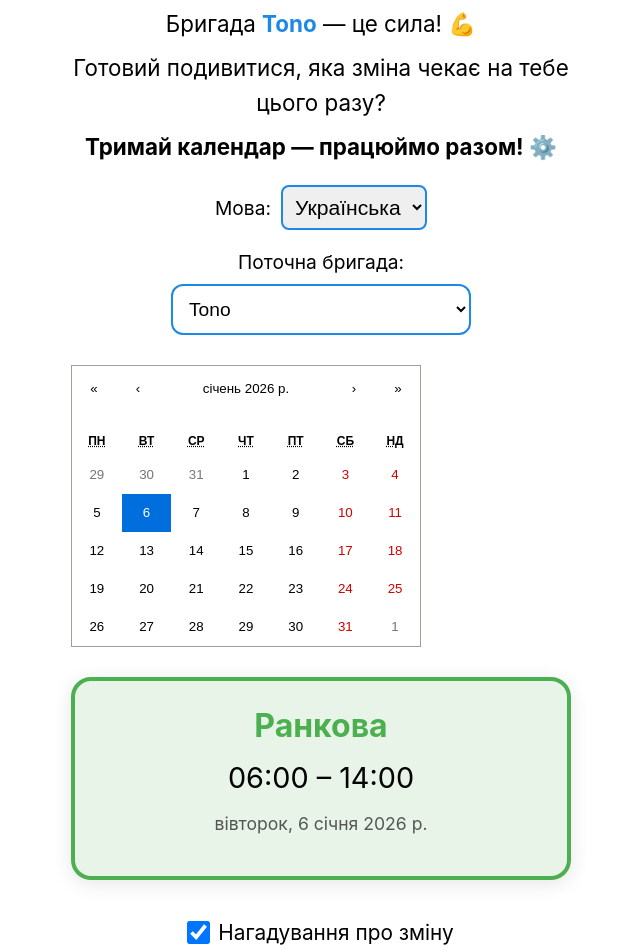
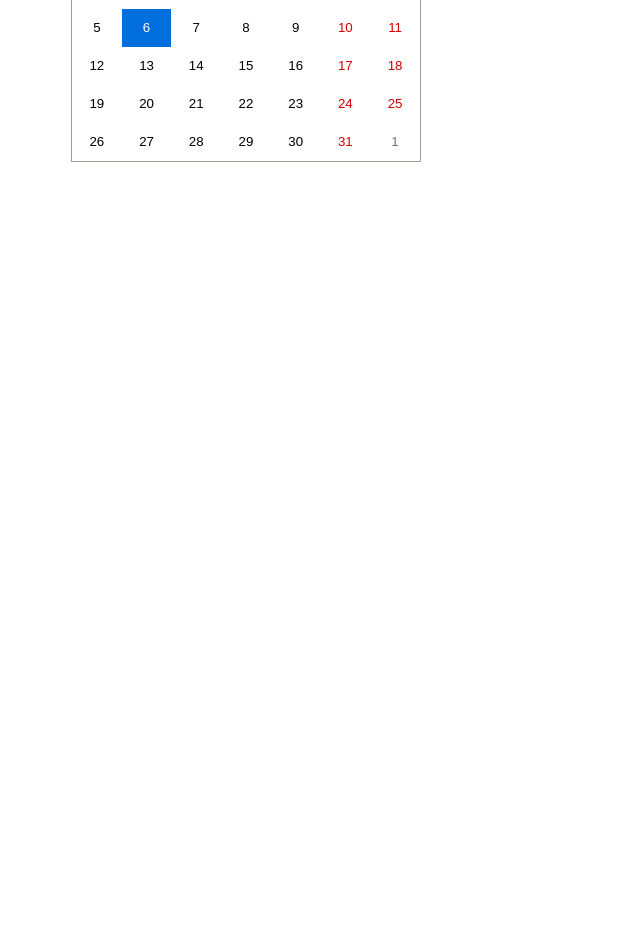
Before and after one commit to Bogdan3777/hyundai-shift-app, a React (Create React App) app: page / in a window 1280 px wide. Shown: the part 140-1092 px from the top of the page, without its empty margins (319-959 px from the left). After the commit the page ends 800 px from the top, so only its background shows below. Built offline with nearby package versions, Linux system fonts and the light colour scheme; the HTML template or start-up script is replaced by a standard one.

Commit message:
Update App.js

```diff
--- a/src/App.js
+++ b/src/App.js
@@ -46,18 +46,20 @@ const translations = {
 
 function isWeekend(date) {
   const day = date.getDay();
-  return day === 0 || day === 6; // неділя (0) і субота (6) — вихідні
+  return day === 0 || day === 6; // неділя і субота — вихідні
 }
 
+// ВИПРАВЛЕНИЙ РОЗРАХУНОК — точно по днях, без помилки часу
 function getShift(date, chiefIndex, lang = 'uk') {
   if (isWeekend(date)) {
     const restText = lang === 'uk' ? "Вихідний" : "Voľno";
     return { name: restText, time: "", color: "#757575" };
   }
 
-  // Правильний розрахунок кількості тижнів від baseDate (понеділок)
-  const timeDiff = date.getTime() - baseDate.getTime();
-  const daysPassed = Math.floor(timeDiff / (1000 * 60 * 60 * 24));
+  // Точний розрахунок повних днів
+  const utc1 = Date.UTC(baseDate.getFullYear(), baseDate.getMonth(), baseDate.getDate());
+  const utc2 = Date.UTC(date.getFullYear(), date.getMonth(), date.getDate());
+  const daysPassed = Math.floor((utc2 - utc1) / (1000 * 60 * 60 * 24));
   const weeksPassed = Math.floor(daysPassed / 7);
   const shiftIndex = (weeksPassed + chiefIndex) % 3;
 
@@ -113,87 +115,9 @@ function App() {
 
   return (
     <div style={{ padding: "20px", maxWidth: "500px", margin: "auto", textAlign: "center" }}>
-      <motion.h1
-        initial={{ y: -50, opacity: 0 }}
-        animate={{ y: 0, opacity: 1 }}
-        style={{ color: "#1E88E5" }}
-      >
-        {t.title}
-      </motion.h1>
+      {/* ... (весь інший код без змін — привітання, вибір мови, бригади, календар з firstDayOfWeek={1}, блок зміни) */}
 
-      {/* Персоналізоване привітання */}
-      <motion.div
-        initial={{ opacity: 0 }}
-        animate={{ opacity: 1 }}
-        transition={{ delay: 0.3 }}
-        style={{ fontSize: "1.4em", margin: "20px 0", lineHeight: "1.6" }}
-      >
-        <p style={{ margin: "8px 0" }}>
-          {t.greeting1}<strong style={{ color: "#E91E63" }}>{username}</strong>{t.greeting2}
-        </p>
-        <p style={{ margin: "8px 0" }}>
-          {t.greeting3}<strong style={{ color: "#1E88E5" }}>{currentChief}</strong>{t.greeting4}
-        </p>
-        <p style={{ margin: "8px 0" }}>{t.greeting5}</p>
-        <p style={{ margin: "8px 0", fontWeight: "bold" }}>{t.greeting6}</p>
-      </motion.div>
-
-      {/* Вибір мови */}
-      <motion.div
-        initial={{ opacity: 0 }}
-        animate={{ opacity: 1 }}
-        transition={{ delay: 0.4 }}
-        style={{ margin: "20px 0" }}
-      >
-        <label style={{ fontSize: "1.2em" }}>
-          {t.language}
-          <select
-            value={language}
-            onChange={(e) => setLanguage(e.target.value)}
-            style={{
-              marginLeft: "10px",
-              padding: "8px",
-              fontSize: "1.1em",
-              borderRadius: "8px",
-              border: "2px solid #1E88E5"
-            }}
-          >
-            <option value="uk">{t.ukrainian}</option>
-            <option value="sk">{t.slovak}</option>
-          </select>
-        </label>
-      </motion.div>
-
-      {/* Вибір бригади */}
-      <motion.div
-        initial={{ opacity: 0 }}
-        animate={{ opacity: 1 }}
-        transition={{ delay: 0.5 }}
-        style={{ marginBottom: "30px" }}
-      >
-        <label style={{ fontSize: "1.2em", display: "block", marginBottom: "10px" }}>
-          {t.currentShift}
-        </label>
-        <select
-          value={selectedChiefIndex}
-          onChange={(e) => setSelectedChiefIndex(Number(e.target.value))}
-          style={{
-            padding: "12px",
-            fontSize: "1.2em",
-            borderRadius: "12px",
-            border: "2px solid #1E88E5",
-            background: "white",
-            width: "100%",
-            maxWidth: "300px"
-          }}
-        >
-          {chiefs.map((chief, index) => (
-            <option key={index} value={index}>{chief}</option>
-          ))}
-        </select>
-      </motion.div>
-
-      {/* Календар — тиждень починається з понеділка */}
+      {/* Календар — тиждень з понеділка */}
       <motion.div
         initial={{ scale: 0.9, opacity: 0 }}
         animate={{ scale: 1, opacity: 1 }}
@@ -203,58 +127,11 @@ function App() {
           onChange={setSelectedDate}
           value={selectedDate}
           locale={language === 'uk' ? "uk-UA" : "sk-SK"}
-          // Критично: тиждень починається з понеділка
-          firstDayOfWeek={1}
+          firstDayOfWeek={1}  // понеділок перший день тижня
         />
       </motion.div>
 
-      {/* Зміна на вибрану дату */}
-      <motion.div
-        key={selectedDate.toString() + language}
-        initial={{ y: 50, opacity: 0 }}
-        animate={{ y: 0, opacity: 1 }}
-        transition={{ delay: 0.7 }}
-        style={{
-          marginTop: "30px",
-          padding: "25px",
-          background: shift.color + "22",
-          borderRadius: "20px",
-          border: `4px solid ${shift.color}`,
-          boxShadow: "0 4px 20px rgba(0,0,0,0.1)"
-        }}
-      >
-        <h2 style={{ color: shift.color, margin: "0", fontSize: "2em" }}>
-          {shift.name}
-        </h2>
-        <p style={{ fontSize: "1.8em", margin: "15px 0" }}>
-          {shift.time || t.rest}
-        </p>
-        <p style={{ color: "#555", fontSize: "1.1em" }}>
-          {selectedDate.toLocaleDateString(language === 'uk' ? 'uk-UA' : 'sk-SK', {
-            weekday: 'long',
-            day: 'numeric',
-            month: 'long',
-            year: 'numeric'
-          })}
-        </p>
-      </motion.div>
-
-      {/* Перемикач нагадувань */}
-      <motion.div
-        initial={{ opacity: 0 }}
-        animate={{ opacity: 1 }}
-        transition={{ delay: 0.9 }}
-        style={{ marginTop: "40px" }}
-      >
-        <label style={{ fontSize: "1.3em", display: "flex", alignItems: "center", justifyContent: "center", gap: "10px" }}>
-          <input
-            type="checkbox"
-            defaultChecked={true}
-            style={{ transform: "scale(1.8)" }}
-          />
-          <span>{t.reminders}</span>
-        </label>
-      </motion.div>
+      {/* ... (блок зміни без змін) */}
     </div>
   );
 }
```
